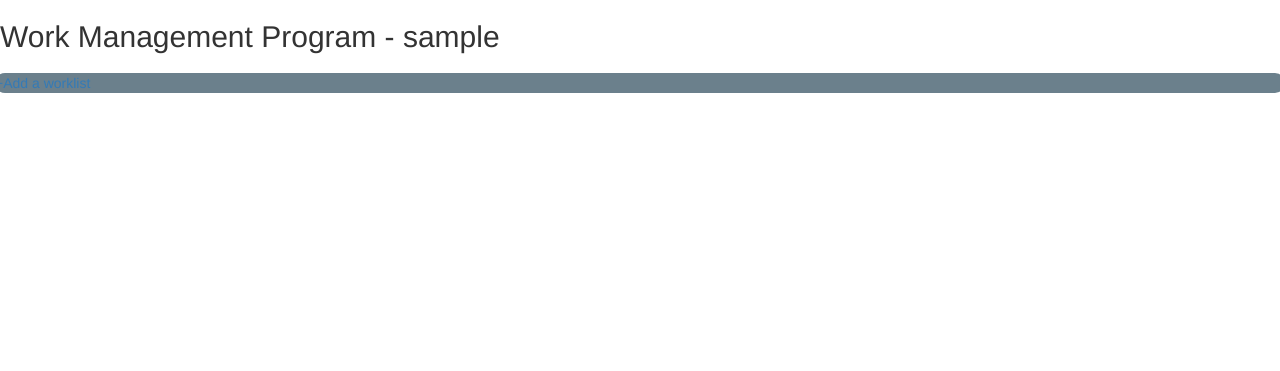
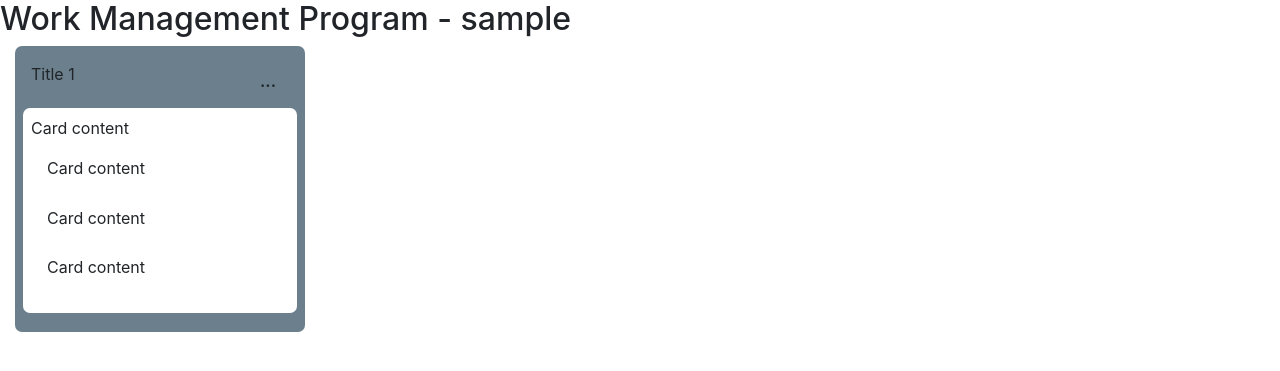
Before and after one commit to jangjichang/Today-I-Learn, a Django app: page /todo/ in a window 1280 px wide. Shown: the top 371 px of the page. Run offline with Django 3.2, Linux system fonts and the light colour scheme; the visitor is signed in with stand-in values (Sample User, id 1); data that the repository does not hold is empty; some libraries are stand-ins or nearby versions.

Commit message:
html 수정 중

```diff
--- a/StudyWithMentor/assignment_003/src/templates/base.html
+++ b/StudyWithMentor/assignment_003/src/templates/base.html
@@ -9,7 +9,7 @@
     {% load staticfiles %}
     <link rel="stylesheet" type="text/css" href="{% static 'css/base.css' %}"/>
     <link rel="stylesheet" type="text/css" href="{% block extrastyle %}{% endblock %}"/>
-    <link rel="stylesheet" href="https://maxcdn.bootstrapcdn.com/bootstrap/3.3.2/css/bootstrap.min.css">
+    <link rel="stylesheet" href="https://maxcdn.bootstrapcdn.com/bootstrap/4.3.1/css/bootstrap.min.css">
 </head>
 <body>
     <div id="header">
--- a/StudyWithMentor/assignment_003/src/workmanagement/static/workmanagement/workmanagement.css
+++ b/StudyWithMentor/assignment_003/src/workmanagement/static/workmanagement/workmanagement.css
@@ -1,5 +1,21 @@
+div {
+    border-radius: 7px;
+}
+
 div.worklist {
     background-color:#6b808c;
-    margin: 10px;
-    border-radius: 10px;
 }
+
+div.worklist-title {
+    background-color:#6b808c;
+    margin-bottom: 5%
+}
+
+div.mycard-title {
+    background-color:#fff;
+    margin-bottom: 4%;
+}
+
+button.see-more {
+    font-weight: bold;
+}
--- a/StudyWithMentor/assignment_003/src/workmanagement/templates/workmanagement/worklist_form.html
+++ b/StudyWithMentor/assignment_003/src/workmanagement/templates/workmanagement/worklist_form.html
@@ -7,7 +7,7 @@
 
 {% block content %}
 <div id="content">
-    <h1>Worklist Create/Update - {{ user }}</h1>
+    <h1>Worklist Create/Update</h1>
 
     <form action="." method="post">{% csrf_token %}
         {% if form.errors %}
--- a/StudyWithMentor/assignment_003/src/workmanagement/templates/workmanagement/worklist_list.html
+++ b/StudyWithMentor/assignment_003/src/workmanagement/templates/workmanagement/worklist_list.html
@@ -5,11 +5,40 @@
 {% block extrastyle %}{% static "workmanagement/workmanagement.css" %}{% endblock %}
 
 {% block content %}
-<div id="content">
-    <div class="row">
+<div class="d-flex flex-nowrap">
+    <div class="col-8 col-md-3">
+        <div class="p-2 worklist">
+            <div class="p-2 worklist-title">
+                <span>Title 1</span>
+                <button type="button" class="btn float-right see-more">...</button>
+            </div>
+            <div class="p-2 mycard-title">
+                <span>Card content</span>
+                <div class="p-2"
+            </div>
+            <div class="p-2 mycard-title">Card content</div>
+            <div class="p-2 mycard-title">Card content</div>
+            <div class="p-2 mycard-title">Card content</div>
+        </div>
+    </div>
+</div>
+
+
+
+
+
+</div>
+{% endblock %}
+
+
+
+<div id="container">
+    <div class="d-flex flex-nowrap">
     {% if object_list %}
         {% for worklist in object_list %}
-        <div class="col-md-2 worklist">
+        <div class="p-2">
+            <!--<div class="card mb-4 box-shadow  worklist">-->
+            <div>
             <p><b><i>{{ worklist.name }} </i></b>
             <span><a href="#">edit</a></span>
             <span><a href="#">delete</a></span></p>
@@ -25,10 +54,14 @@
                 {% else %}
                     <p><a href="{% url 'workmanagement:card_add' worklist.id %}">+Add a card</a></p>
                 {% endif %}
+            </div>
         </div>
             {% if forloop.last %}
-                <div class="col-md-2 worklist">
-                    <p><a href="{% url 'workmanagement:worklist_add' %}">+Add another worklist</a></p>
+                <div class="p-2">
+                    <!--<div class="card mb-4 box-shadow  worklist">-->
+                    <div>
+                        <p><a href="{% url 'workmanagement:worklist_add' %}">+Add another worklist</a></p>
+                    </div>
                 </div>
             {% endif %}
         {% endfor %}
@@ -39,4 +72,3 @@
     {% endif %}
     </div>
 </div>
-{% endblock %}
```
